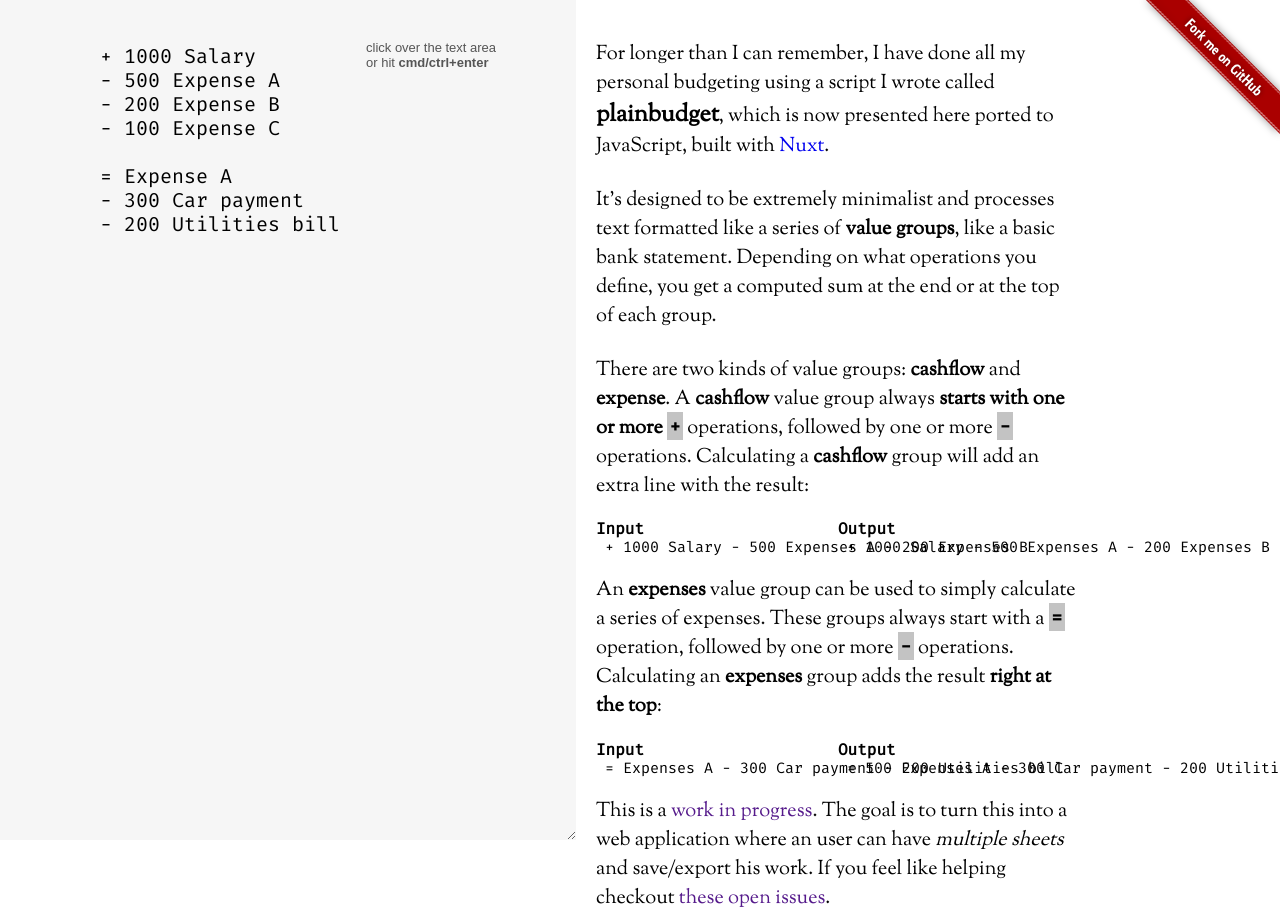
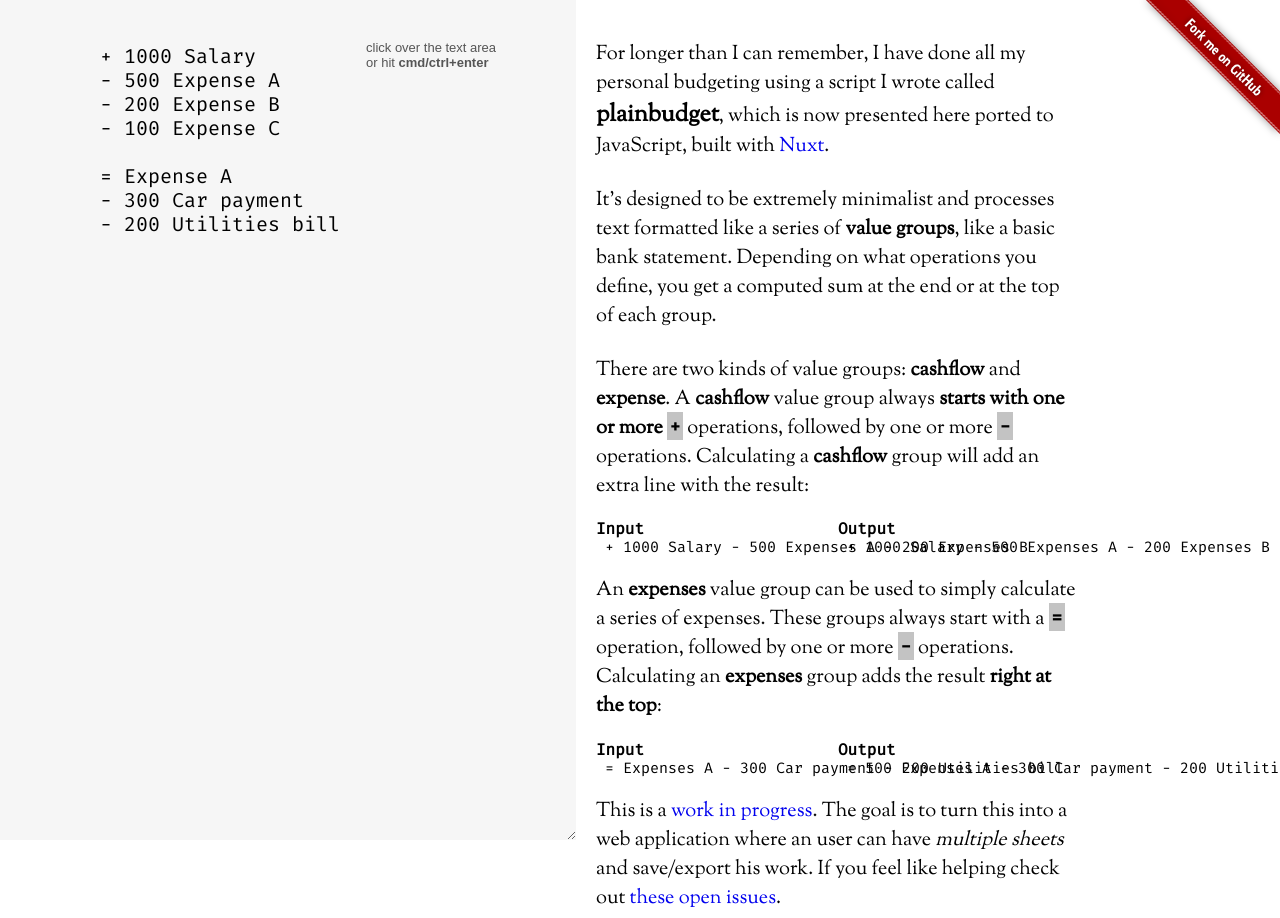
Before and after one commit to galvez/plainbudget, a Nuxt app: page / in a window 1280 px wide. Shown: the top 918 px of the page. Built offline with nearby package versions, Linux system fonts and the light colour scheme.

Commit message:
Fix GH links

```diff
--- a/src/layouts/default.vue
+++ b/src/layouts/default.vue
@@ -1,6 +1,6 @@
 <template>
   <div class="main">
-    <a href="https://github.com/you">
+    <a href="https://github.com/galvez/plainbudget">
       <img class="github" src="~/assets/forkme.png" alt="Fork me on GitHub">
     </a>
     <nuxt />
--- a/src/pages/index.vue
+++ b/src/pages/index.vue
@@ -63,10 +63,12 @@
 </div>
 </div>
 
-      <p>This is a <a href="">work in progress</a>. The goal is to turn this
-      into a web application where an user can have <i>multiple sheets</i> and
-      save/export his work. If you feel like helping checkout <a href="">these
-      open issues</a>.</p>
+      <p>This is a <a href="http://github.com/galvez/plainbudget">work in
+      progress</a>. The goal is to turn this into a web application where an user
+      can have <i>multiple sheets</i> and save/export his work. If you feel like
+      helping check out
+      <a href="https://github.com/galvez/plainbudget/issues?utf8=%E2%9C%93&q=is%3Aissue+is%3Aopen+">
+      these open issues</a>.</p>
     </div>
   </div>
 </template>
```
Also changed, not shown: 1 other file (tests, documents, lock files or other folders).
